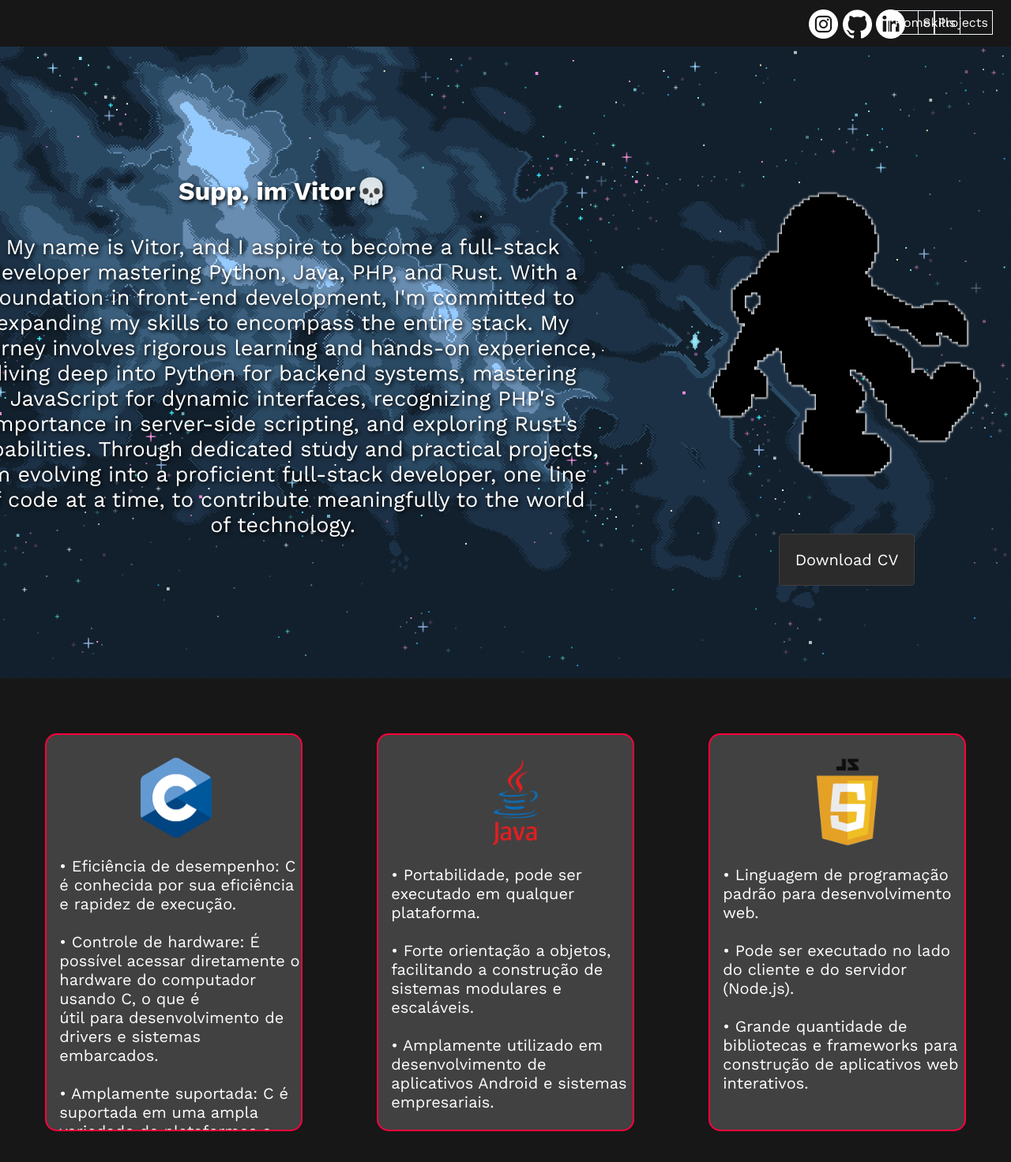
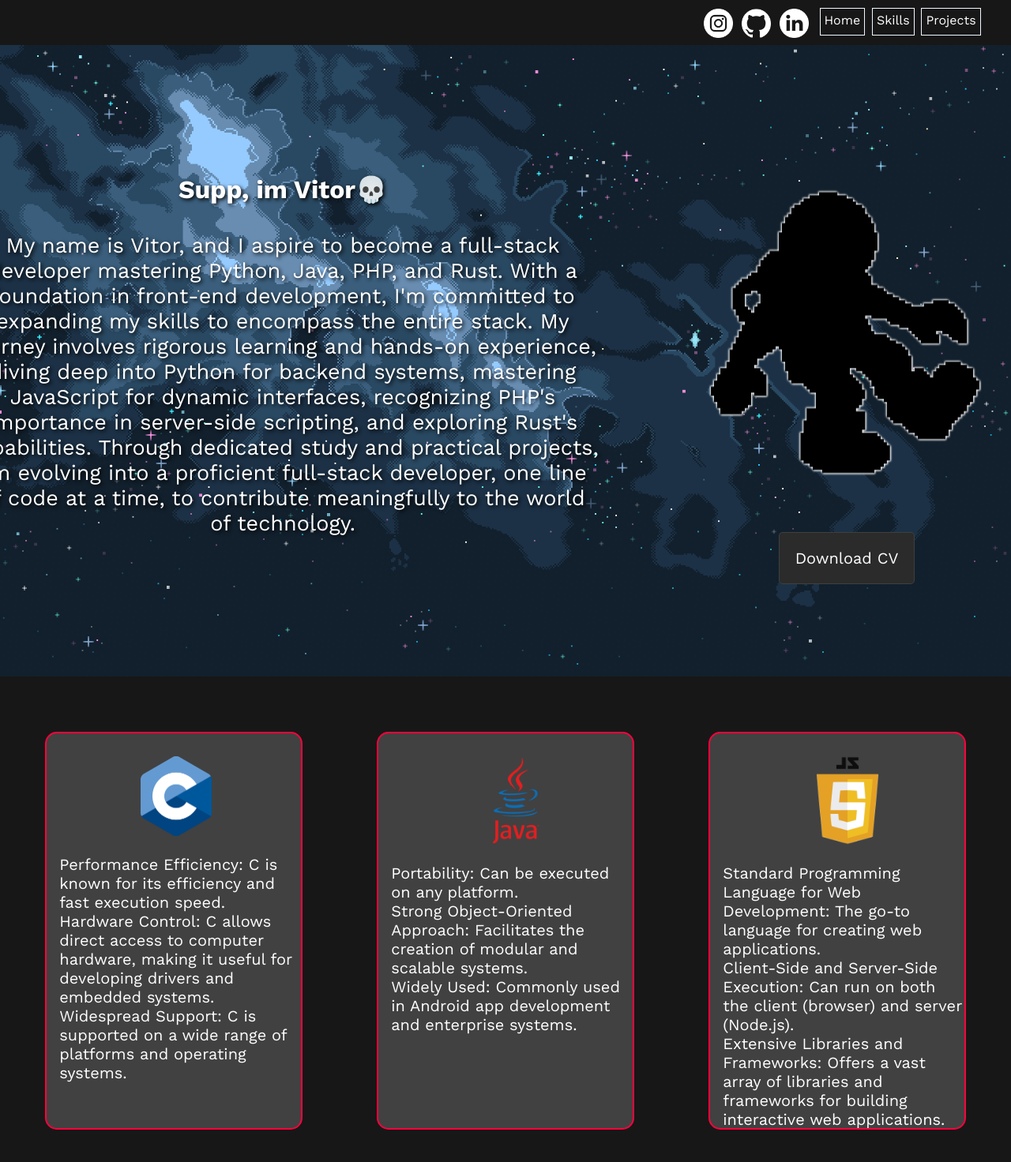
Before and after one commit to 819SauCe/ladding-page, a plain HTML site: page index.html in a window 1280 px wide. Shown: the top 1472 px of the page at 79% size. Drawn offline with nearby package versions, Linux system fonts and the light colour scheme.

Commit message:
responsive ajuste

```diff
--- a/index.html
+++ b/index.html
@@ -8,16 +8,13 @@
     <meta name="keywords" content="Full-Stack Developer, Python, Java, Rust, Programming">
     <meta name="author" content="João Vitor Santana Oqueres">
     <title>Ladding page - ViitoJooj</title>
-    <link rel="stylesheet" href="style.css">
+    <link rel="stylesheet" href="style.css">                    <!--Conectando ao css principal-->
+    <link rel="stylesheet" href="responsive.css">               <!--Conectando ao css responsivo-->
+    <script src="app.js"></script>                              <!--Conectando ao JavaScript-->
 </head>
 
 <body>
     <div class="comun-bts">
-        <a class="Home">Home</a>
-        <a class="Skills">Skills</a>
-        <a class="Projects">Projects</a>
-    </div>
-
         <div class="alt-comun-bts">
             <a href="https://www.linkedin.com/in/jo%C3%A3o-vitor-santana-oqueres-96b197298/" target="_blank"
                 class="Linkedin">
@@ -30,8 +27,10 @@
                 <img src="Img/instagram.png" alt="Instagram">
             </a>
         </div>
-
-
+        <a class="Home">Home</a>
+        <a class="Skills">Skills</a>
+        <a class="Projects">Projects</a>
+    </div>
 
     <header>
         <div class="Descriçao">
@@ -48,38 +47,39 @@
         </div>
 
 
-        <div class="download-area">
-            <img class="astronaut" src="Img/Astronaut.png" alt="Astronaut">
-            <a href="Downloads/JoãoCV.7z" download class="download-button">Download CV</a>
-        </div>
+        <div class="download-area">                                                                             <!--Area para o download-->
+            <img class="astronaut" src="Img/Astronaut.png" alt="Astronaut">                                     <!--Area para o download-->
+            <a href="Downloads/JoãoCV.7z" download class="download-button">Download CV</a>                      <!--Area para o download-->
+        </div>                                                                                                  <!--Area para o download-->
+
+
     </header>
     <section>
         <div class="technology">
             <div class="tecborder">
                 <img class="tecC" src="Img/C_Logo.png" alt="C Logo">
-                <p>• Eficiência de desempenho: C é conhecida por sua eficiência e rapidez de execução.<br>
-                    • Controle de hardware: É possível acessar diretamente o hardware do computador usando C, o que é
-                    útil para desenvolvimento de drivers e sistemas embarcados.<br>
-                    • Amplamente suportada: C é suportada em uma ampla variedade de plataformas e sistemas operacionais.
+                <p>Performance Efficiency: C is known for its efficiency and fast execution speed.
+                    Hardware Control: C allows direct access to computer hardware, making it useful for developing drivers and embedded systems.
+                    Widespread Support: C is supported on a wide range of platforms and operating systems.
                 </p>
             </div>
             <div class="tecborder">
                 <img class="tecJAVA" src="Img/Java-Logo.png" alt="Java Logo">
-                <p>• Portabilidade, pode ser executado em qualquer plataforma.<br>
-                    • Forte orientação a objetos, facilitando a construção de sistemas modulares e escaláveis.<br>
-                    • Amplamente utilizado em desenvolvimento de aplicativos Android e sistemas empresariais.</p>
+                <p>Portability: Can be executed on any platform.
+                    Strong Object-Oriented Approach: Facilitates the creation of modular and scalable systems.
+                    Widely Used: Commonly used in Android app development and enterprise systems.</p>
             </div>
             <div class="tecborder">
                 <img class="tecJAVASCRIPT" src="Img/JavaScript-Logo.png" alt="JavaScript Logo">
-                <p>• Linguagem de programação padrão para desenvolvimento web.<br>
-                    • Pode ser executado no lado do cliente e do servidor (Node.js).<br>
-                    • Grande quantidade de bibliotecas e frameworks para construção de aplicativos web interativos.</p>
+                <p>Standard Programming Language for Web Development: The go-to language for creating web applications.
+                    Client-Side and Server-Side Execution: Can run on both the client (browser) and server (Node.js).
+                    Extensive Libraries and Frameworks: Offers a vast array of libraries and frameworks for building interactive web applications.</p>
             </div>
             <div class="tecborder">
                 <img class="tecPYTHON" src="Img/Python.svg.png" alt="Python Logo">
-                <p>• Sintaxe simples e legível.<br>
-                    • Grande comunidade de desenvolvedores e bibliotecas.<br>
-                    • Amplamente utilizada em ciência de dados, IA, aprendizado de máquina e desenvolvimento web.</p>
+                <p>Simple and Readable Syntax: Easy to write and understand.
+                    Large Developer Community and Libraries: Supported by a vast community and numerous libraries.
+                    Widely Used: Popular in data science, AI, machine learning, and web development.</p>
             </div>
         </div>
     </section>
@@ -111,6 +111,5 @@
 
         </div>
     </section>
-    <script src="app.js"></script>
 </body>
 </html>
--- a/style.css
+++ b/style.css
@@ -19,9 +19,7 @@ header {
     height: 100vh;
     display: flex;
     align-items: center;
-    /* Centraliza verticalmente */
     justify-content: center;
-    /* Centraliza horizontalmente */
     text-align: center;
 }
 
@@ -38,18 +36,25 @@ header {
     color: white;
 }
 
+.comun-bts {
+    display: flex;
+    justify-content: flex-end;
+    margin-top: 0.5%;
+    margin-right: 3%;
+}
+
 .Home,
 .Skills,
 .Projects {
-    position: absolute;
-    right: 7.5%;
-    margin-top: 1%;
+    margin-left: 0.7%;
+    margin-top: 0.3%;
     color: white;
     border: 1px solid aliceblue;
     padding: 5px;
     font-family: "Work Sans", sans-serif;
     cursor: pointer;
     transition: transform .2s;
+    margin-bottom: 1%;
 }
 
 .Home:hover,
@@ -60,36 +65,28 @@ header {
     transform: scale(1.5);
 }
 
-
-.Skills {
-    right: 5%;
-}
-
-.Projects {
-    right: 1.8%;
+.Projects:hover{
+    margin-left:0.9% ;
 }
 
 .alt-comun-bts img {
     max-width: 37px;
     color: white;
     filter: invert(100%);
+    cursor: pointer;
 }
 
 .alt-comun-bts {
     display: flex;
     flex-direction: row-reverse;
-    right: 10%;
-    margin-top: 0.9%;
-    margin-right: 10%;
-    cursor: pointer;
 }
 
 .Linkedin,
 .Github,
 .Instagram {
-    margin-bottom: 0.6%;
-    margin-right: 0.5%;
-    text-decoration: none;
+    margin-left: 0.5%;
+    padding: 5px;
+    cursor: pointer;
 }
 
 .astronaut {
@@ -120,13 +117,9 @@ header {
     overflow: hidden;
     z-index: 999;
     display: inline-flex;
-    /* Mudado para inline-flex */
     justify-content: center;
-    /* Centraliza horizontalmente */
     align-items: center;
-    /* Centraliza verticalmente */
 }
-
 
 
 .download-button:hover {
```
Also changed, not shown: responsive.css (added, +35 -0 lines). Lines whose indentation alone changed are shown as unchanged.
